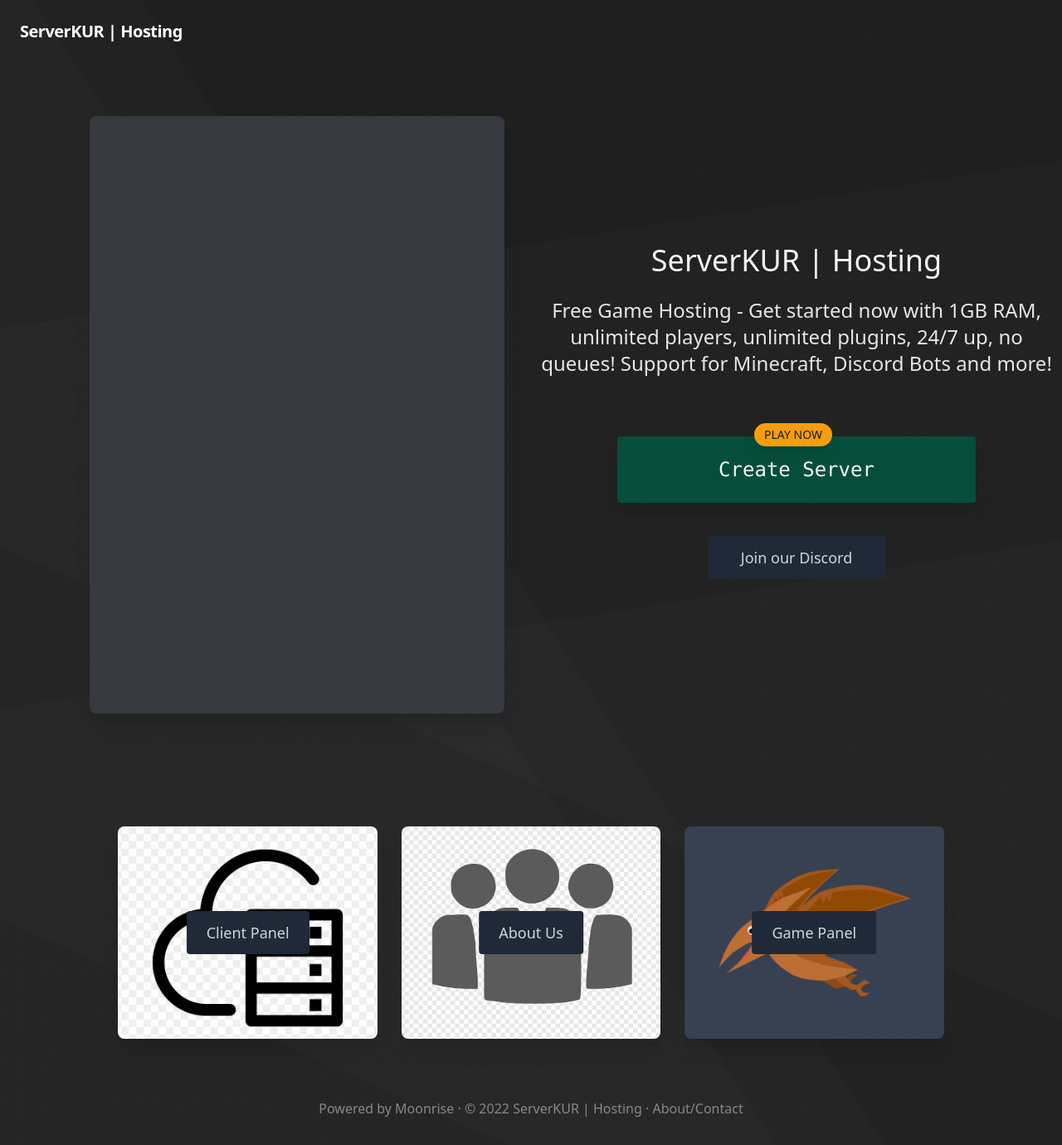
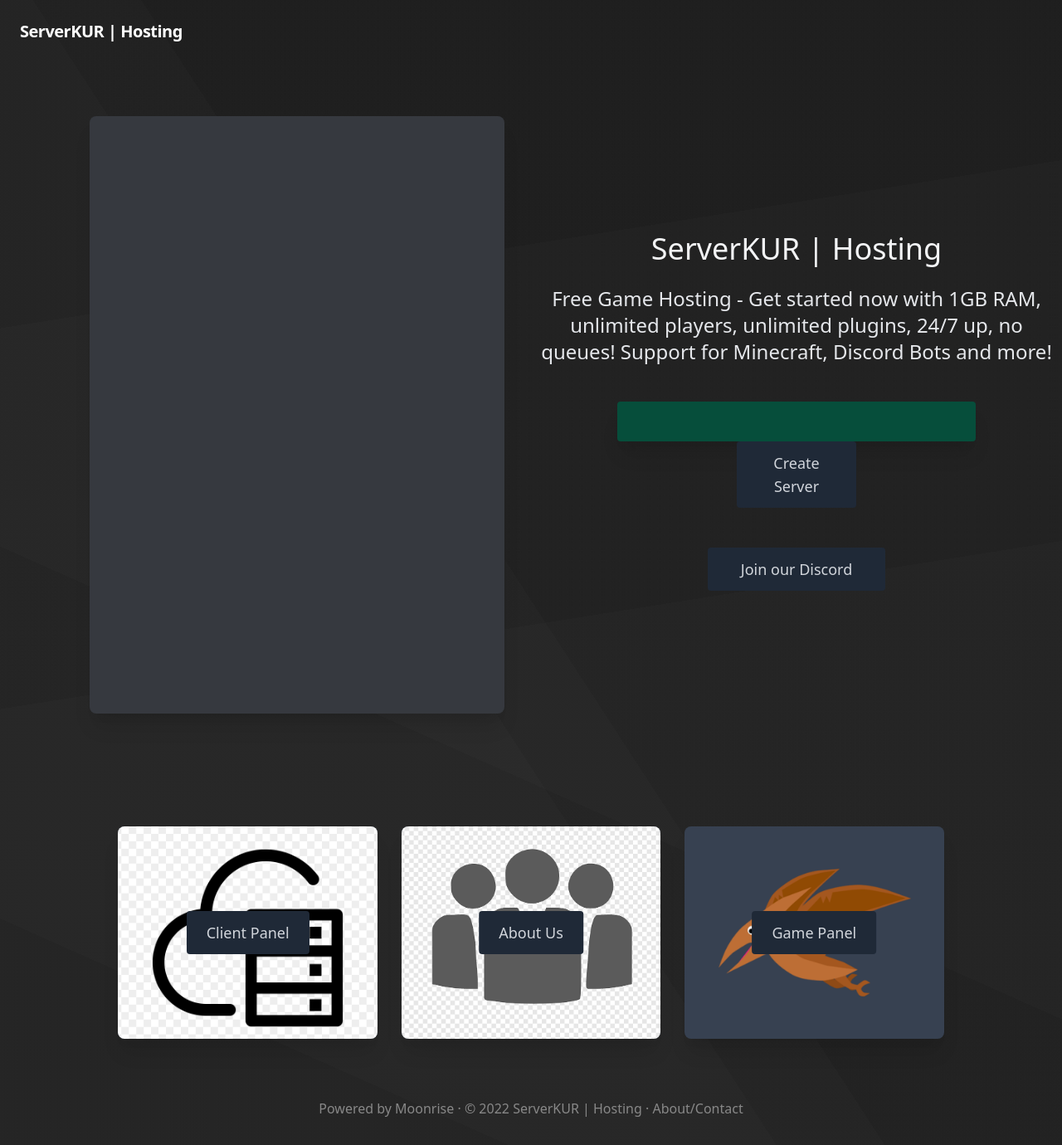
Before and after one commit to serverkur/serverkur-en, a Jekyll site: the page built from docs/index.md, in a window 1280 px wide. Shown: the whole page at 83% size. Built offline with Jekyll 4.4.1, drawn with Linux system fonts in a browser that asks for light colours; a script that is not in the unit is left out; comment, search, counter and statistics services are not loaded.

Commit message:
Update home.html

```diff
--- a/docs/_layouts/home.html
+++ b/docs/_layouts/home.html
@@ -12,11 +12,14 @@
         <div class="rounded overflow-hidden w-full sm:w-4/5 md:w-3/4 mx-auto mt-10 mb-6">
             <div class="px-6 py-4">
                 <div class="text-sm font-thin -mb-3" id="serverPlaynow">
-                    <span class="inline-block bg-yellow-500 rounded-full px-3 py-1 text-sm font-thin uppercase text-gray-900 mr-2 shadow-lg">Play Now</span>
-                </div>
-                <p class="text-gray-100 text-base bg-green-900 rounded py-6 px-3 sm:text-xl md:text-2xl font-mono overflow-hidden shadow-xl select-all" id="serverIP" data-clipboard-text="{{ site.serverIP }}">
-                    {{ site.serverIP }}
+               </div>
+                <p class="text-gray-100 text-base bg-green-900 rounded py-6 px-3 sm:text-xl md:text-2xl font-mono overflow-hidden shadow-xl select-all" id="serverIP">
                 </p>
+        <a href="{{ site.clientpanel }}" rel="noopener">
+            <button class="w-4/5 md:w-1/2 xl:w-1/3 mb-2 bg-gray-800 hover:bg-teal-800 text-gray-300 hover:text-gray py-3 px-4 text-lg rounded transition duration-200 ccdiscordjoinpre">
+                <span class="ccdiscordjoin">Create Server</span>
+            </button>
+        </a>
             </div>
         </div>
 
```
